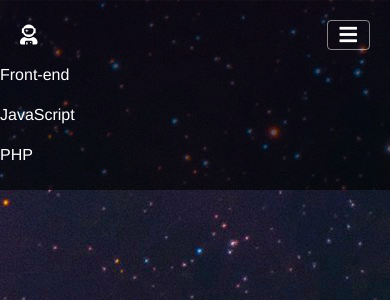
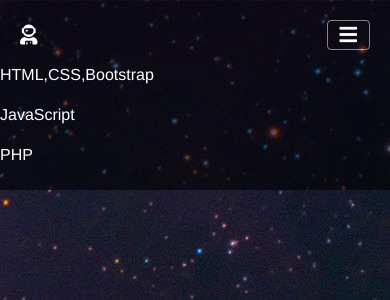
Before and after one commit to Reche-Lab/Portfolio, a PHP site: page / in a window 390 px wide, after a click that opens the changed part. Shown: the top 300 px of the page. Run offline with PHP 8.4, Linux system fonts and the light colour scheme; some libraries are stand-ins or nearby versions.

Commit message:
Atualização dos links
Atualização do link e pequenas mudanças de layout.

```diff
--- a/Portifolio/HTML_CSS_Bootstrap/01-fundo_parallax/css/estilo.css
+++ b/Portifolio/HTML_CSS_Bootstrap/01-fundo_parallax/css/estilo.css
@@ -114,4 +114,8 @@ p{
 	.conteudo h3{
 		font-size: 1.2em;
 	}
+	.bg1, .bg2, .bg3, .bg4{
+		background-size: 800px;
+	}
+
 }
--- a/index.html
+++ b/index.html
@@ -39,7 +39,7 @@
 	          <div class="collapse navbar-collapse" id="nav-principal">
 	            <ul class="navbar-nav ml-auto">
 	              <li class="nav-item">
-	                <a href="Portifolio/HTML_CSS_Bootstrap/index.html" class="nav-link">Front-end</a>
+	                <a href="Portifolio/HTML_CSS_Bootstrap/index.html" class="nav-link">HTML,CSS,Bootstrap</a>
 	              </li>
 	              <li class="nav-item">
 	                <a href="Portifolio/JavaScript/index.html" class="nav-link">JavaScript</a>
@@ -64,19 +64,25 @@
 	            <div id="carousel-portifolio" class="carousel slide" data-ride="carousel">
 	              <div class="carousel-inner">
 	                <div class="carousel-item active">
-	                  <h1>HTML, CSS, Bootstrap</h1>
+	                  <a style="text-decoration: none" href="Portifolio/HTML_CSS_Bootstrap/index.html">
+	                  	<h1>HTML, CSS, Bootstrap</h1>
+	                  </a>
 	                  <a href="Portifolio/HTML_CSS_Bootstrap/02-Projeto_Finans/index.html" class="btn btn-lg btn-custom btn-branco"><i class="fas fa-mobile-alt"></i> Mobile, PC, tablet</a>
 	                  <a href="Portifolio/HTML_CSS_Bootstrap/03-Projeto_Spotfy/index.html" class="btn btn-lg btn-custom btn-branco"><i class="fas fa-drafting-compass"></i> Design e responsividade</a>
 	                </div>
 
 	                <div class="carousel-item">
-	                  <h1>JavaScript</h1>
+	                  <a style="text-decoration: none" href="Portifolio/JavaScript/index.html">
+	                  	<h1>JavaScript</h1>
+	                  </a>
 	                  <a href="Portifolio/JavaScript/01-app_mata_mosquito/index.html" class="btn btn-lg btn-custom btn-branco"><i class="fas fa-gamepad"></i>  Jogos</a>
 	                  <a href="Portifolio/JavaScript/02-app_orcamento/index.html" class="btn btn-lg btn-custom btn-branco"><i class="fas fa-caret-square-right"></i>  Aplicações</a>
 	                </div>
 
 	                <div class="carousel-item">
-	                  <h1>PHP, SQL</h1>
+	                  <a style="text-decoration: none" href="Portifolio/PHP/index.html">
+	                  	<h1>PHP</h1>
+	                  </a>
 	                  <a href="Portifolio/PHP/01-app_help_desk/app_help_desk_public/index.php" class="btn btn-lg btn-custom btn-branco"><i class="fas fa-id-card"></i>  Login e Segurança</a>
 	                  <a href="Portifolio/PHP/03-app_lista_tarefas/index.php" class="btn btn-lg btn-custom btn-branco"><i class="fas fa-database"></i>  Banco de Dados</a>
 	                </div>
```
